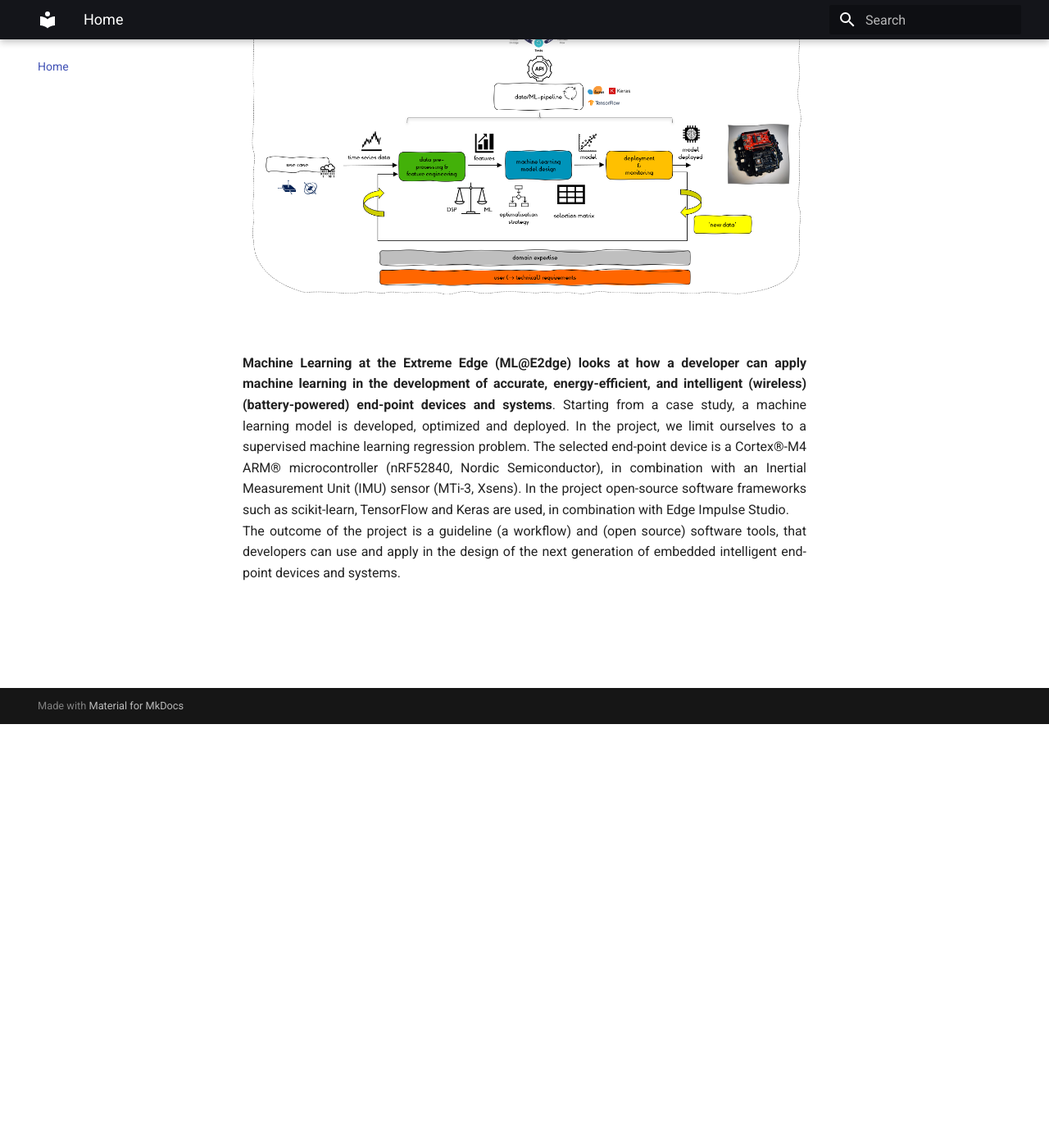
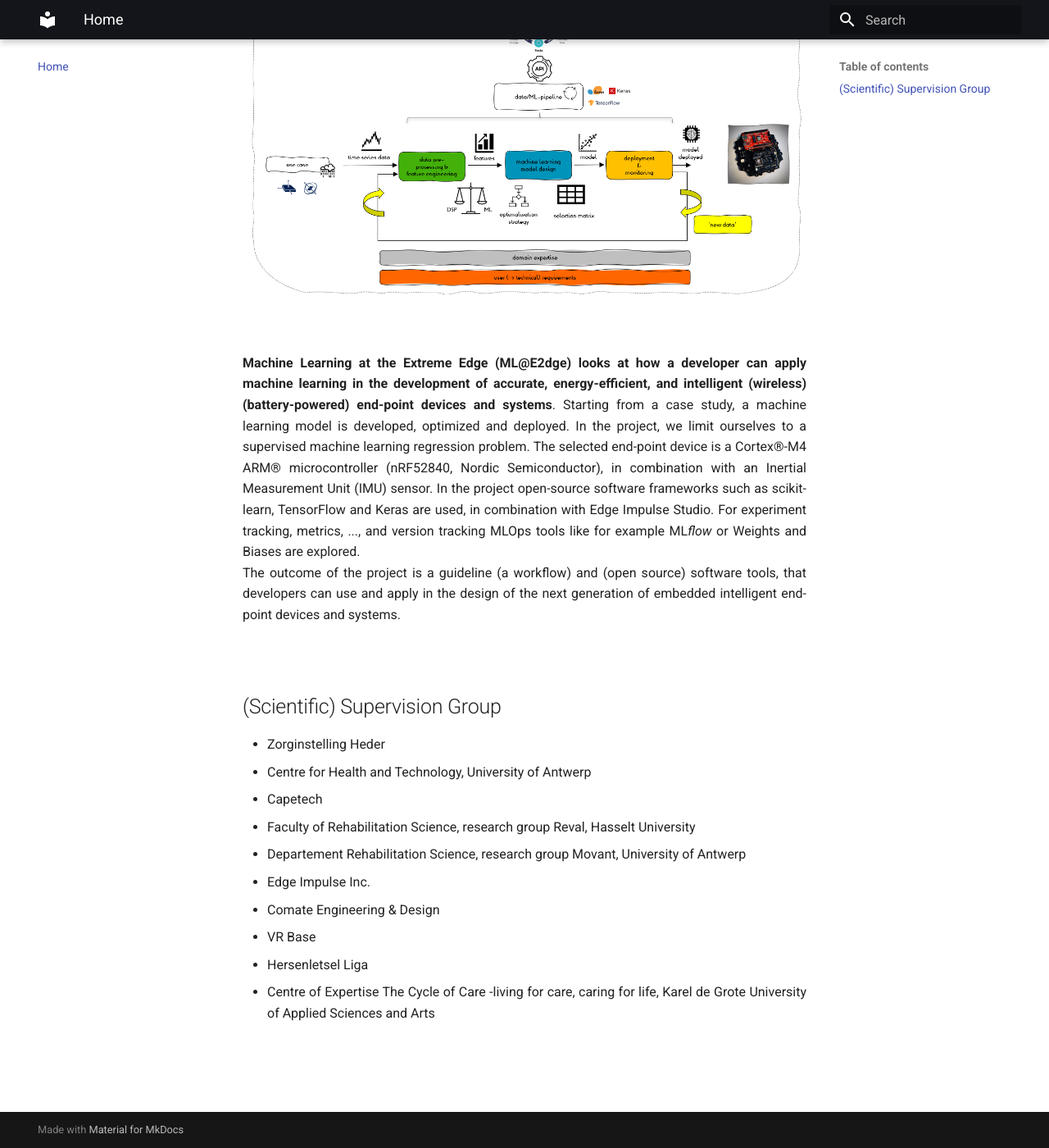
Before and after one commit to MLatE2dge/MLatE2dge.github.io, an MkDocs documentation site: the page built from docs/index.md, in a window 1280 px wide and 1400 px high, scrolled down 517 px. Shown: the whole window at 82% size. Built offline with MkDocs 1.6.1 and Material for MkDocs 9.7.7, drawn with Linux system fonts in a browser that asks for light colours.

Commit message:
Update index.md

```diff
--- a/docs/index.md
+++ b/docs/index.md
@@ -8,8 +8,25 @@
 
 <br>
 
-<div style="text-align: justify"> <b>Machine Learning at the Extreme Edge (ML@E2dge) looks at how a developer can apply machine learning in the development of accurate, energy-efficient, and intelligent (wireless) (battery-powered) end-point devices and systems</b>. Starting from a case study, a machine learning model is developed, optimized and deployed. In the project, we limit ourselves to a supervised machine learning regression problem. The selected end-point device is a Cortex®-M4 ARM® microcontroller (nRF52840, Nordic Semiconductor), in combination with an Inertial Measurement Unit (IMU) sensor (MTi-3, Xsens). In the project open-source software frameworks such as scikit-learn, TensorFlow and Keras are used, in combination with Edge Impulse Studio.</div>
+<div style="text-align: justify"> <b>Machine Learning at the Extreme Edge (ML@E2dge) looks at how a developer can apply machine learning in the development of accurate, energy-efficient, and intelligent (wireless) (battery-powered) end-point devices and systems</b>. Starting from a case study, a machine learning model is developed, optimized and deployed. In the project, we limit ourselves to a supervised machine learning regression problem. The selected end-point device is a Cortex®-M4 ARM® microcontroller (nRF52840, Nordic Semiconductor), in combination with an Inertial Measurement Unit (IMU) sensor. In the project open-source software frameworks such as scikit-learn, TensorFlow and Keras are used, in combination with Edge Impulse Studio. For experiment tracking, metrics, ..., and version tracking MLOps tools like for example ML<em>flow</em> or Weights and Biases are explored.</div>
 
 <div style="text-align: justify"> The outcome of the project is a guideline (a workflow) and (open source) software tools, that developers can use and apply in the design of the next generation of embedded intelligent end-point devices and systems.</div><br>
 
+## (Scientific) Supervision Group
+
+<div style="text-align: justify">
+<ul>
+  <li>Zorginstelling Heder</li>
+  <li>Centre for Health and Technology, University of Antwerp</li>
+  <li>Capetech</li>
+  <li>Faculty of Rehabilitation Science, research group Reval, Hasselt University</li>
+  <li>Departement Rehabilitation Science, research group Movant, University of Antwerp</li>
+  <li>Edge Impulse Inc.</li>
+  <li>Comate Engineering & Design</li>
+  <li>VR Base</li>
+  <li>Hersenletsel Liga</li>
+  <li>Centre of Expertise The Cycle of Care -living for care, caring for life, Karel de Grote University of Applied Sciences and Arts</li>
+</ul>
+</div><br>
+
 <br>
```
